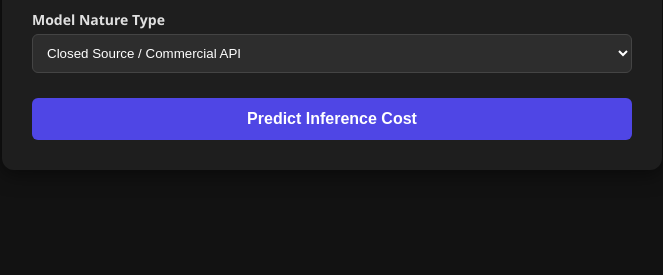
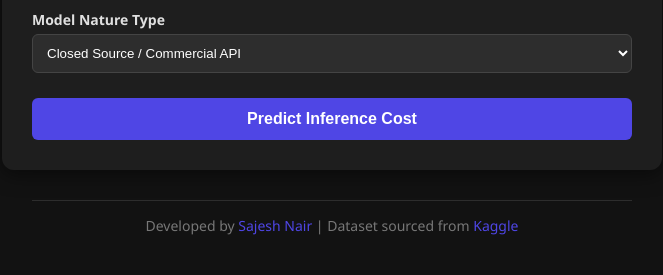
Before and after one commit to sajesh-nair/ai-hub-cost-predictor, a FastAPI app: page / in a window 1280 px wide. Shown: the part 729-1004 px from the top of the page, without its empty margins (308-971 px from the left). Before the commit the page ends 869 px from the top, so only its background shows below. Run offline with FastAPI, Linux system fonts and the light colour scheme.

Commit message:
Update footer with specific March 2026 LLM price tracker Kaggle dataset URL

```diff
--- a/templates/home.html
+++ b/templates/home.html
@@ -9,9 +9,12 @@
             background-color: #121212;
             color: #e0e0e0;
             margin: 0;
-            padding: 40px;
+            padding: 40px 20px;
             display: flex;
-            justify-content: center;
+            flex-direction: column;
+            align-items: center;
+            min-height: 100vh;
+            box-sizing: border-box;
         }
         .container {
             background-color: #1e1e1e;
@@ -20,6 +23,7 @@
             box-shadow: 0 4px 20px rgba(0,0,0,0.5);
             max-width: 600px;
             width: 100%;
+            margin-bottom: 30px;
         }
         h2 { color: #4f46e5; margin-top: 0; }
         .form-group {
@@ -66,6 +70,27 @@
         }
         .result-title { color: #22c55e; font-weight: bold; margin-bottom: 5px; }
         .result-val { font-size: 24px; font-weight: bold; }
+
+        /* Footer Styling */
+        .footer {
+            text-align: center;
+            font-size: 14px;
+            color: #777;
+            margin-top: auto;
+            border-top: 1px solid #2d2d2d;
+            padding-top: 15px;
+            width: 100%;
+            max-width: 600px;
+        }
+        .footer a {
+            color: #4f46e5;
+            text-decoration: none;
+            font-weight: 500;
+        }
+        .footer a:hover {
+            text-decoration: underline;
+            color: #6366f1;
+        }
     </style>
 </head>
 <body>
@@ -131,5 +156,10 @@
     {% endif %}
 </div>
 
+<div class="footer">
+    Developed by <a href="https://huggingface.co/spaces/sajesh-nair-ai/inference-cost-predictor" target="_blank">Sajesh Nair</a> |
+    Dataset sourced from <a href="https://www.kaggle.com/datasets/kanchana1990/llm-price-performance-tracker-march-2026" target="_blank">Kaggle</a>
+</div>
+
 </body>
 </html>
```
